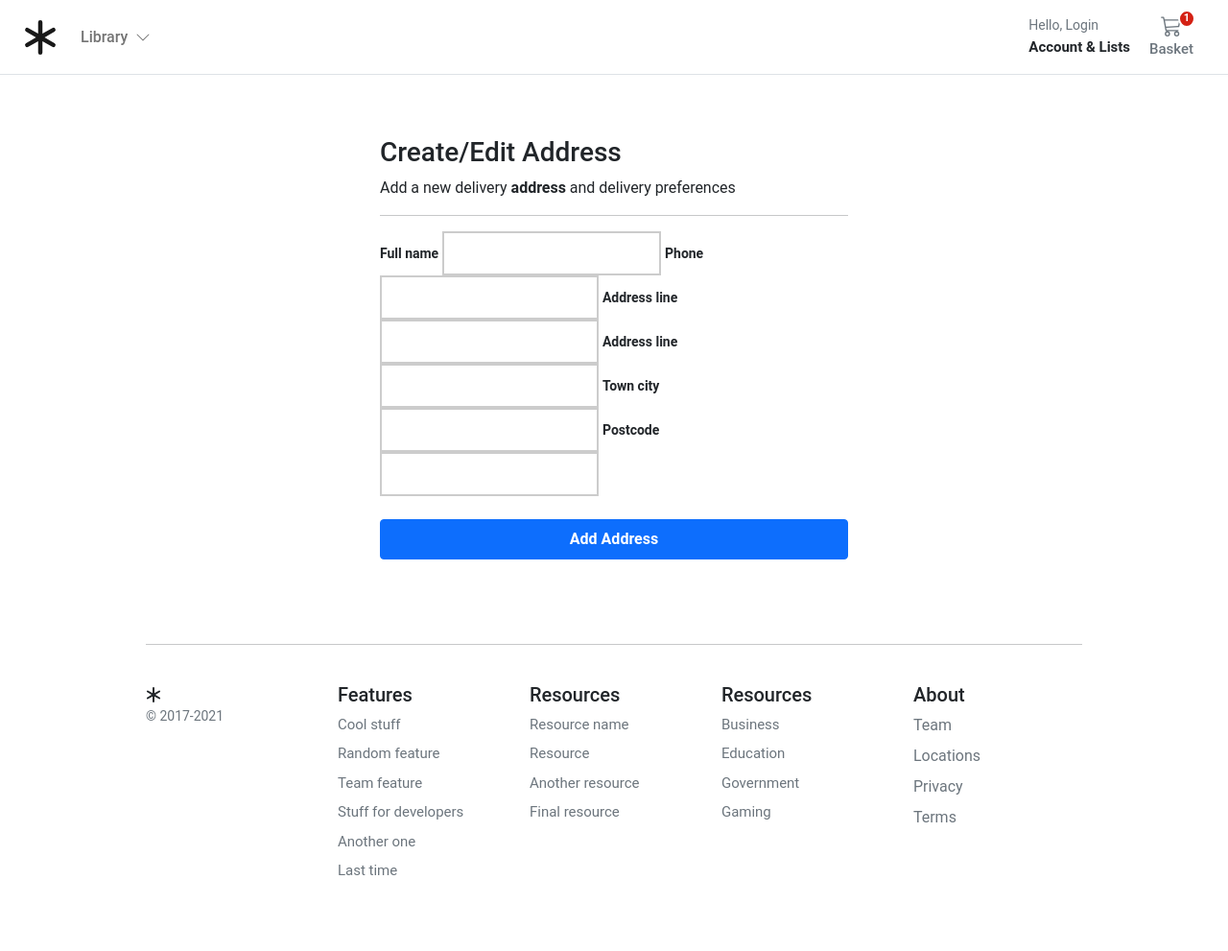
After one commit to Edbeer/TESTSHOP, a Django app: template templates/account/dashboard/edit_addresses.html in a window 1280 px wide. The commit adds this page. Shown: the whole page at 96% size. Run offline with Django 3.2, Linux system fonts and the light colour scheme; the template is opened without the code that fills it: most values are stand-ins (such as "Sample title", 1, 10 or a date in 2020); form fields are guessed from the names that the template uses.

Commit message:
add addresses

```diff
--- a/account/urls.py
+++ b/account/urls.py
@@ -33,7 +33,7 @@ urlpatterns = [
          TemplateView.as_view(template_name='account/dashboard/delete_confirm.html'),
          name='delete_confirmation'),
     path("addresses/", view_address, name="addresses"),
-    # path("add_address/", add_address, name="add_address"),
+    path("add_address/", add_address, name="add_address"),
     # path("addresses/edit/<slug:id>/", edit_address, name="edit_address"),
     # path("addresses/delete/<slug:id>/", delete_address, name="delete_address"),
     # path("addresses/set_default/<slug:id>/", set_default, name="set_default"),
--- a/templates/account/dashboard/addresses.html
+++ b/templates/account/dashboard/addresses.html
@@ -10,7 +10,7 @@
 <div class="container px-0">
   <div class="row row-cols-1 row-cols-sm-2 row-cols-md-3 g-3">
     <div class="col">
-      <a href="" class="text-reset text-decoration-none" role="button"
+      <a href="{% url 'account:add_address' %}" class="text-reset text-decoration-none" role="button"
         style="max-width: 540px;">
         <div class="card mb-3 h-100" style="border: dashed 2px #ccc;">
           <div class="row g-0 h-100">
--- /dev/null
+++ b/templates/account/dashboard/edit_addresses.html
@@ -0,0 +1,43 @@
+{% extends "../sub_base.html" %}
+{% block title %}Edit Addresses{% endblock %}
+
+{% block sub_content %}
+<div class="col-6 mx-auto">
+  <h1 class="h3">Create/Edit Address</h1>
+  <div>Add a new delivery <b>address</b> and delivery preferences</div>
+  <hr />
+  <form name="address_form" class="account-form" method="post" enctype="multipart/form-data">
+    {% if form.errors %}
+    <div class="alert alert-primary" role="alert">
+      Error: Please try again!
+    </div>
+    {% endif %}
+    {% csrf_token %}
+    <label class="small fw-bold">{{ form.full_name.label}}</label>
+    {{ form.full_name }}
+    <label class="small fw-bold">{{ form.phone.label}}</label>
+    {{ form.phone }}
+    <label class="small fw-bold">{{ form.address_line.label}}</label>
+    {{ form.address_line }}
+    <label class="small fw-bold">{{ form.address_line2.label}}</label>
+    {{ form.address_line2 }}
+    <label class="small fw-bold">{{ form.town_city.label}}</label>
+    {{ form.town_city }}
+    <label class="small fw-bold">{{ form.postcode.label}}</label>
+    {{ form.postcode }}
+    <button class="btn btn-primary btn-block py-2 mb-4 mt-4 fw-bold w-100" type="button" value="Submit" onclick="submitForm()">
+    Add Address
+    </button>
+  </form>
+
+</div>
+
+<script>
+function submitForm() {
+   var form = document.getElementsByName('address_form')[0];
+   form.submit(); // Submit the form
+   form.reset();  // Reset all form data
+   return false; // Prevent page refresh
+}
+</script>
+{% endblock %}
```
Also changed, not shown: account/forms.py (+26 -1 lines), account/views.py (+17 -1 lines).
